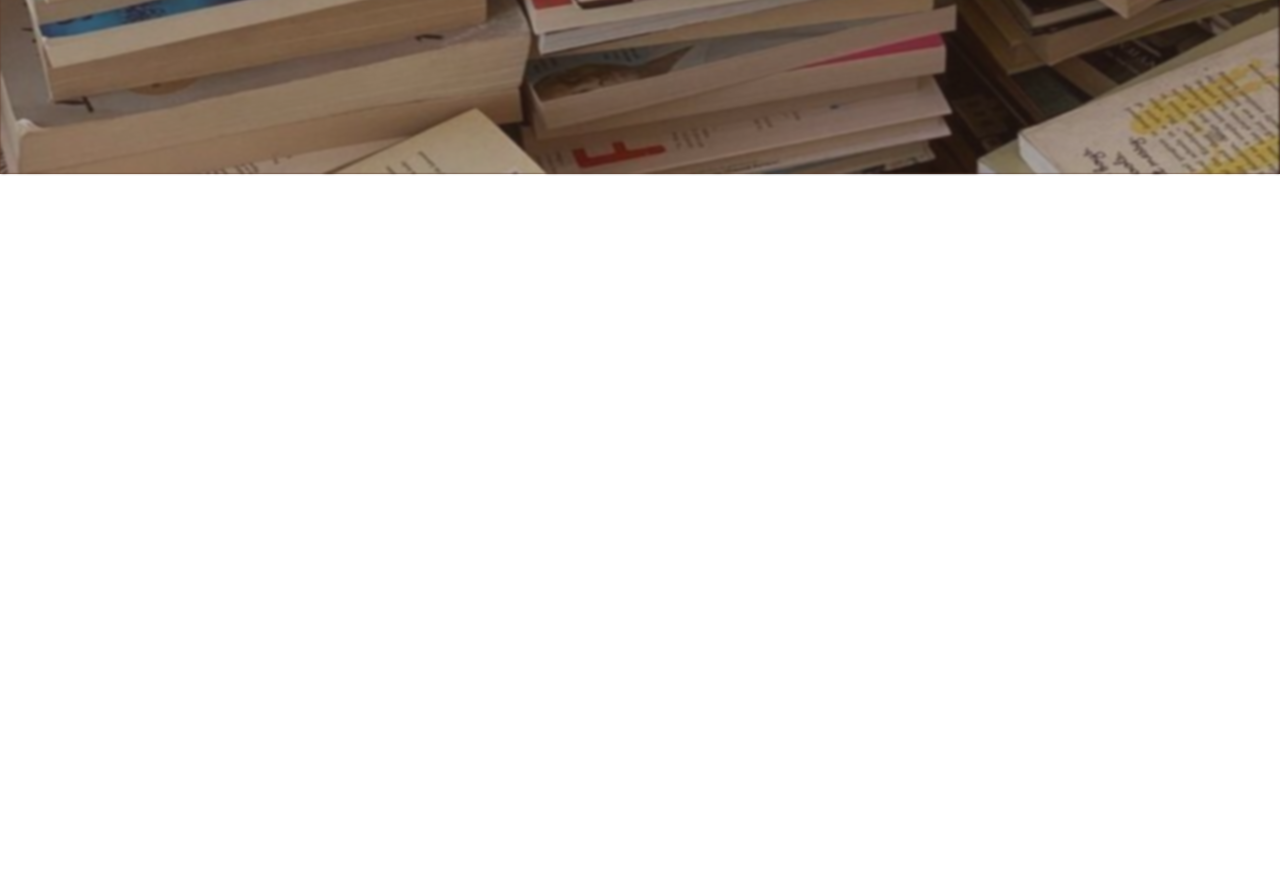
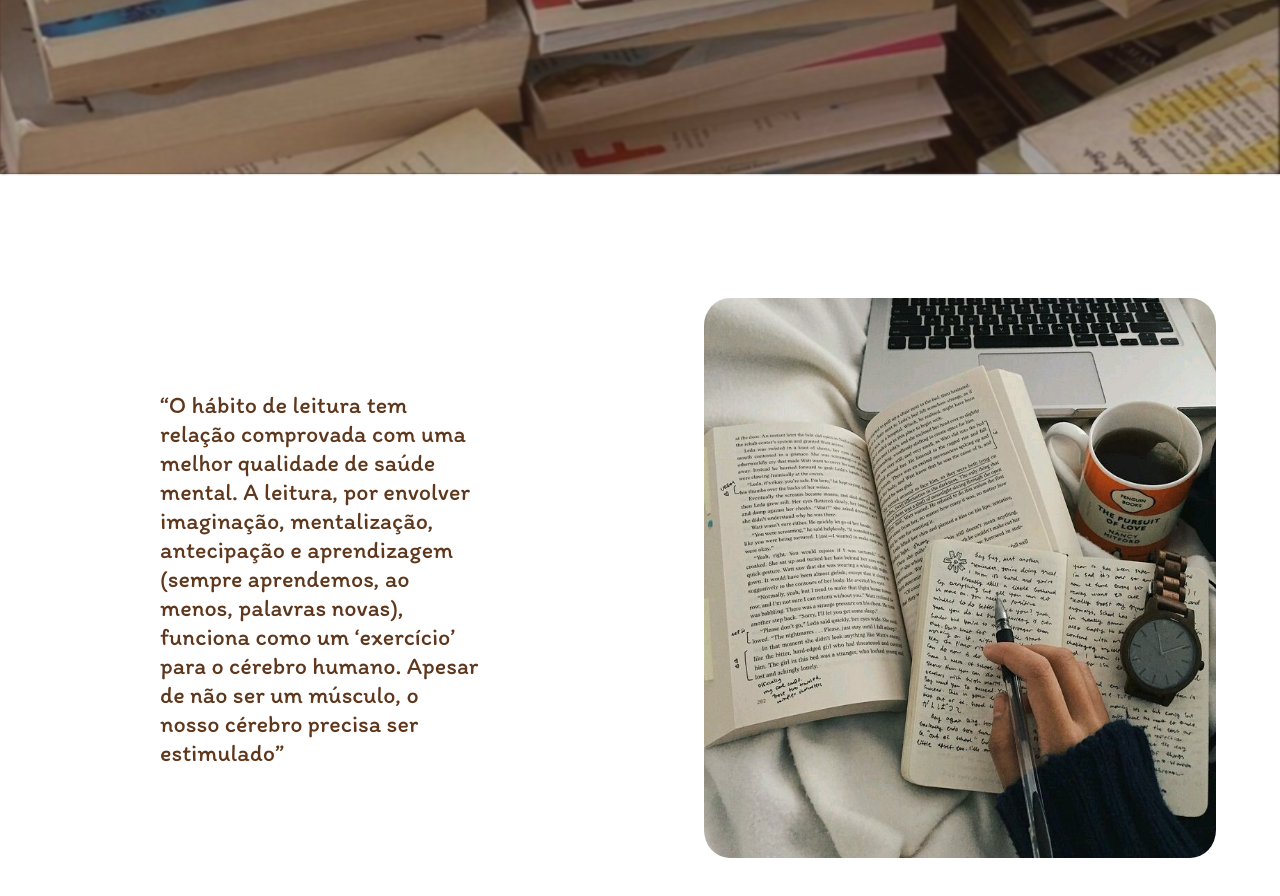
Before and after one commit to SamaraLisboa/Biblios, a plain HTML site: page Biblio's/home/home.html in a window 1280 px wide. Shown: the part 622-1518 px from the top of the page. Before the commit the page ends 800 px from the top, so only its background shows below. Drawn offline with Linux system fonts and the light colour scheme; a web font is replaced by a local one.

Commit message:
modificada navbar, fonte adicionada, criação da sessão leitura

```diff
--- a/Biblio's/home/home.html
+++ b/Biblio's/home/home.html
@@ -11,7 +11,8 @@
 </head>
 
 <body>
-    <section class="bemVindo">
+    <!-- Section 1 - Banner -->
+    <section class="container-bemVindo">
 
         <!-- NavBar -->
         <div class="navbar-bemvindo">
@@ -29,7 +30,7 @@
 
             <div class="buttons-navbar">
                 <button class="button-cadastro">Cadastro</button>
-               <button class="button-login">Login</button>
+                <button class="button-login">Login</button>
             </div>
         </div>
 
@@ -47,6 +48,20 @@
             <img src="imgs/fundo marrom.jpg" alt="">
         </div>
 
+    </section>
+
+    <!-- Section 2 - benefícios da leitura -->
+    <section class="container-leitura">
+
+        <div class="textoBeneficios">
+            <p>
+                “O hábito de leitura tem relação comprovada com uma melhor qualidade de saúde mental. A leitura, por envolver imaginação, mentalização, antecipação e aprendizagem (sempre aprendemos, ao menos, palavras novas), funciona como um ‘exercício’ para o cérebro humano. Apesar de não ser um músculo, o nosso cérebro precisa ser estimulado”
+            </p>
+        </div>
+
+        <div class="imagemBeneficios">
+            <img src="imgs/livros e estudo.jpg" alt="">
+        </div>
 
     </section>
 
--- a/Biblio's/home/style.css
+++ b/Biblio's/home/style.css
@@ -1,7 +1,12 @@
+@import url('https://fonts.googleapis.com/css2?family=Inter:wght@100..900&display=swap');
+@import url('https://fonts.googleapis.com/css2?family=Briem+Hand:wght@100..900&family=Inter:wght@100..900&family=Itim&display=swap');
+
 :root {
     --brownDarkBS: #271E17;
     --brownSoftBS: #5E371C;
     --whiteBS: #fff;
+
+    font-family: "Inter", sans-serif;
 }
 
 * {
@@ -9,7 +14,7 @@
 }
 
 /* Section 1 - Bem-Vindo à Biblios's */
-.bemVindo {
+.container-bemVindo {
     width: 100%;
     height: 100%;
 }
@@ -28,16 +33,17 @@
 }
 
 .logo-navbar {
-    margin-left: 1%;
+    width: 33%;
 }
 
 .logo-navbar img {
-    width: 100%;
+    width: 18%;
     height: 10vh;
 }
 
 .itens-navbar {
-    width: 27%;
+    width: 33%;
+
 }
 
 .itens-navbar a {
@@ -49,15 +55,17 @@
 
 
 .buttons-navbar {
-    gap: 25px;
-    width: 20%;
+    width: 33%;
     height: 100%;
     display: flex;
     flex-direction: row;
+    justify-content: flex-end;
+    gap: 2%;
+    padding-right: 2%;
 }
 
 .buttons-navbar .button-cadastro {
-    width: 120%;
+    width: 20%;
     height: 3.5vh;
     border-radius: 5%;
 
@@ -67,8 +75,8 @@
 }
 
 .buttons-navbar .button-login {
-    width: 100%;
-    height: 4vh;
+    width: 20%;
+    height: 3.5;
     border-radius: 5%;
 
     color: var(--brownSoftBS);
@@ -101,6 +109,7 @@
 .textoBanner h1 {
     color: var(--whiteBS);
     font-size: 100px;
+    font-family: 'Times New Roman', Times, serif;
 
     display: flex;
     justify-content: center;
@@ -117,3 +126,44 @@
     filter: blur(1px);
     opacity: 70%;
 }
+
+
+/* Section 2 - benefícios da leitura */
+.container-leitura {
+    width: 100%;
+    height: 100vh;
+    display: flex;
+    flex-direction: row;
+    justify-content: space-evenly;
+}
+
+.textoBeneficios {
+    width: 50%;
+
+    display: flex;
+    justify-content: center;
+    align-items: center;
+}
+
+.textoBeneficios p {
+    color: var(--brownSoftBS);
+
+    font-family: "Itim", cursive;
+    width: 50%;
+    font-size: x-large;
+}
+
+.imagemBeneficios {
+    width: 50%;
+
+    display: flex;
+    justify-content: center;
+    align-items: center;
+}
+
+.imagemBeneficios img {
+    width: 80%;
+    height: 70vh;
+
+    border-radius: 5%;
+}
```
